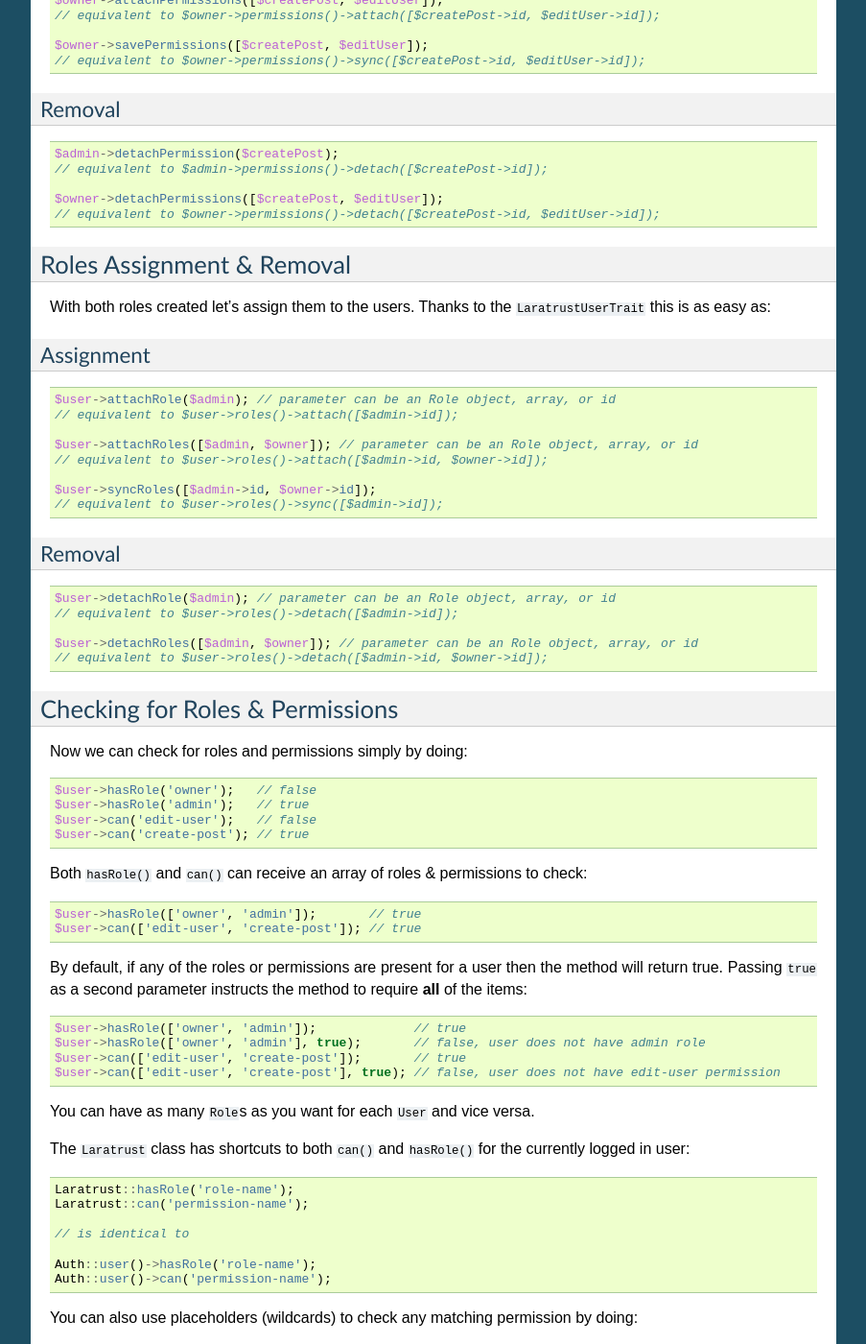
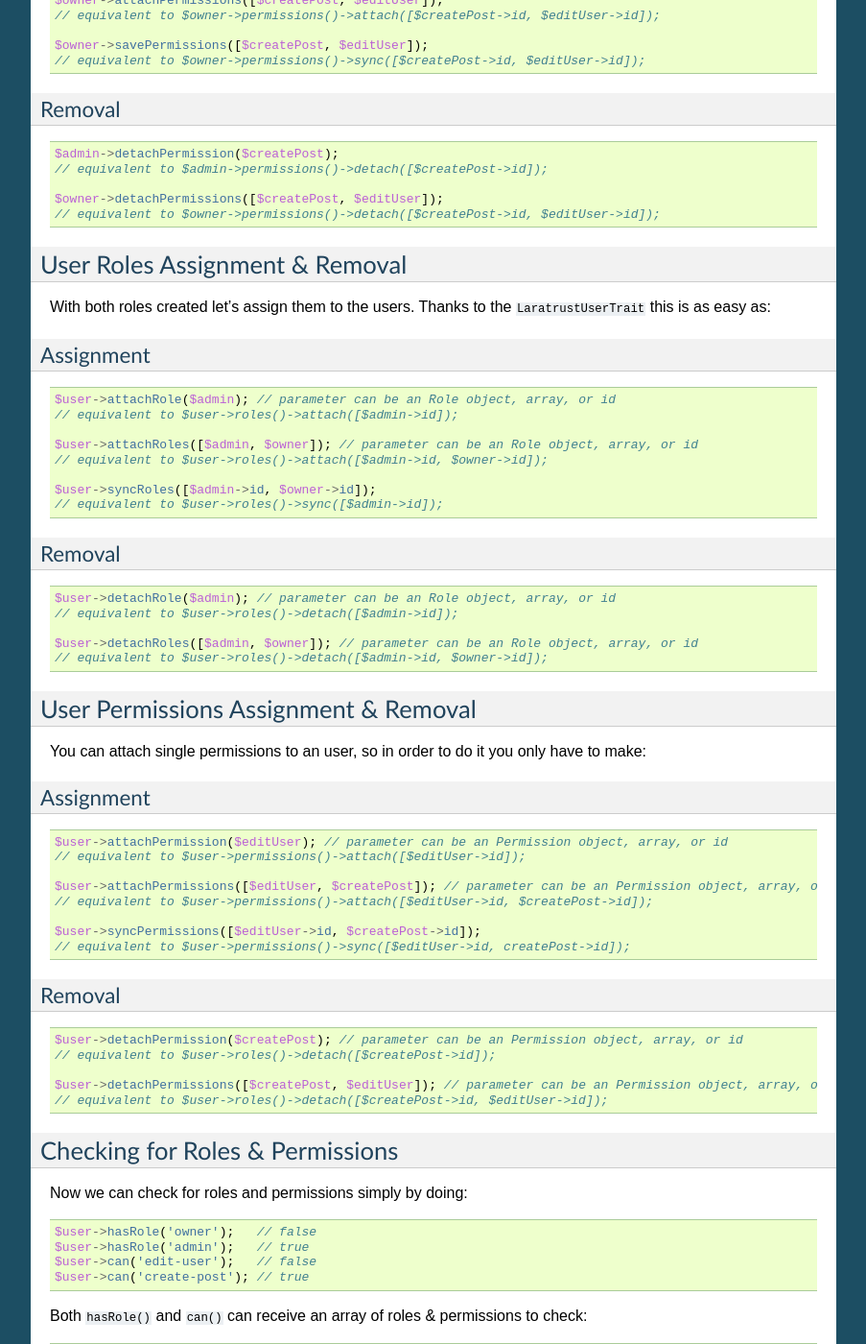
Before and after one commit to santigarcor/laratrust, a Sphinx documentation site: the page built from docs/usage/concepts.rst, in a window 1280 px wide and 1400 px high, scrolled down 866 px. Shown: the whole window at 96% size, without its empty margins (198-1101 px from the left). Built offline with Sphinx 7.4.7, drawn with Linux system fonts in a browser that asks for light colours; some of the changed text lies outside the part shown.

Commit message:
Updated docs

```diff
--- a/docs/usage/concepts.rst
+++ b/docs/usage/concepts.rst
@@ -67,8 +67,8 @@
    $owner->detachPermissions([$createPost, $editUser]);
    // equivalent to $owner->permissions()->detach([$createPost->id, $editUser->id]);
 
-Roles Assignment & Removal
---------------------------
+User Roles Assignment & Removal
+-------------------------------
 
 With both roles created let's assign them to the users.
 Thanks to the ``LaratrustUserTrait`` this is as easy as:
@@ -97,6 +97,36 @@
 
    $user->detachRoles([$admin, $owner]); // parameter can be an Role object, array, or id
    // equivalent to $user->roles()->detach([$admin->id, $owner->id]);
+
+User Permissions Assignment & Removal
+-------------------------------------
+
+You can attach single permissions to an user, so in order to do it you only have to make:
+
+Assignment
+^^^^^^^^^^
+
+.. code-block:: php
+
+   $user->attachPermission($editUser); // parameter can be an Permission object, array, or id
+   // equivalent to $user->permissions()->attach([$editUser->id]);
+
+   $user->attachPermissions([$editUser, $createPost]); // parameter can be an Permission object, array, or id
+   // equivalent to $user->permissions()->attach([$editUser->id, $createPost->id]);
+
+   $user->syncPermissions([$editUser->id, $createPost->id]);
+   // equivalent to $user->permissions()->sync([$editUser->id, createPost->id]);
+
+Removal
+^^^^^^^
+
+.. code-block:: php
+
+   $user->detachPermission($createPost); // parameter can be an Permission object, array, or id
+   // equivalent to $user->roles()->detach([$createPost->id]);
+
+   $user->detachPermissions([$createPost, $editUser]); // parameter can be an Permission object, array, or id
+   // equivalent to $user->roles()->detach([$createPost->id, $editUser->id]);
 
 Checking for Roles & Permissions
 --------------------------------
```
Also changed, not shown: other parts of docs/usage/concepts.rst (+2 -2 lines).
